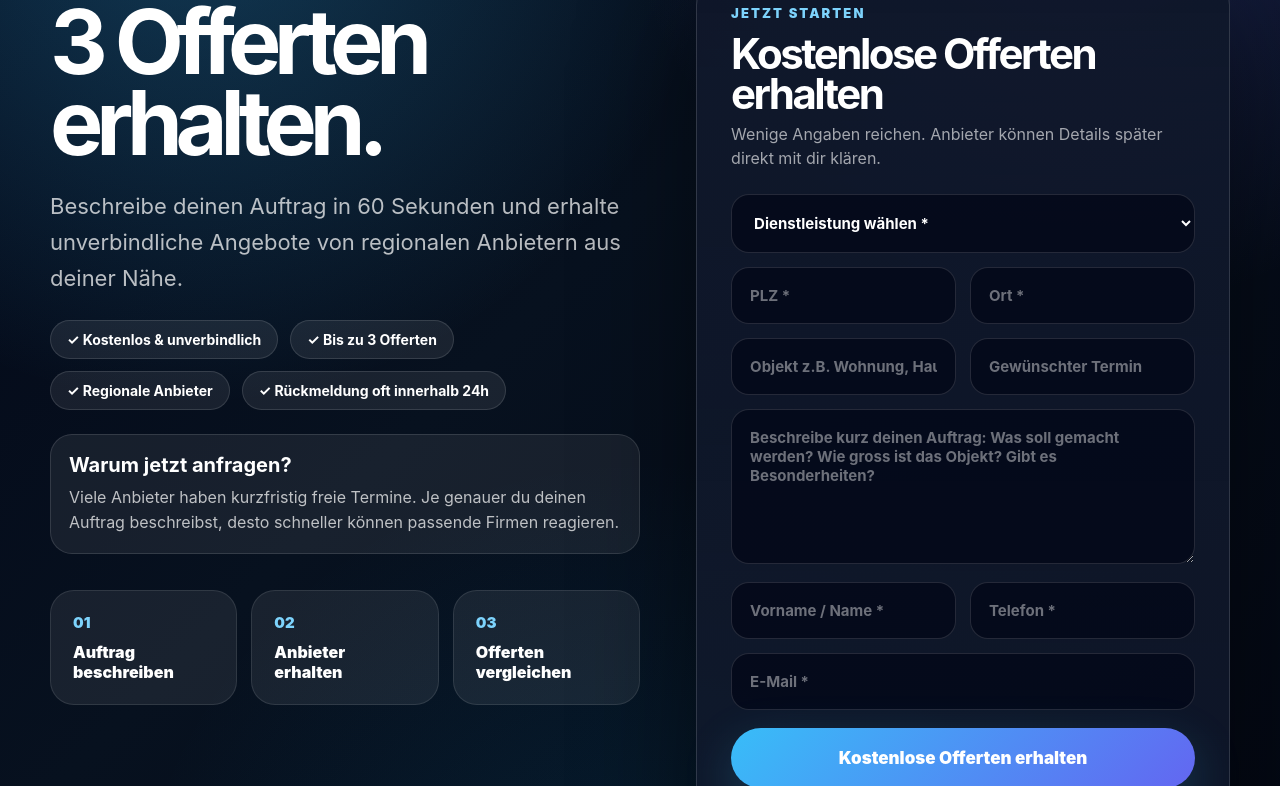
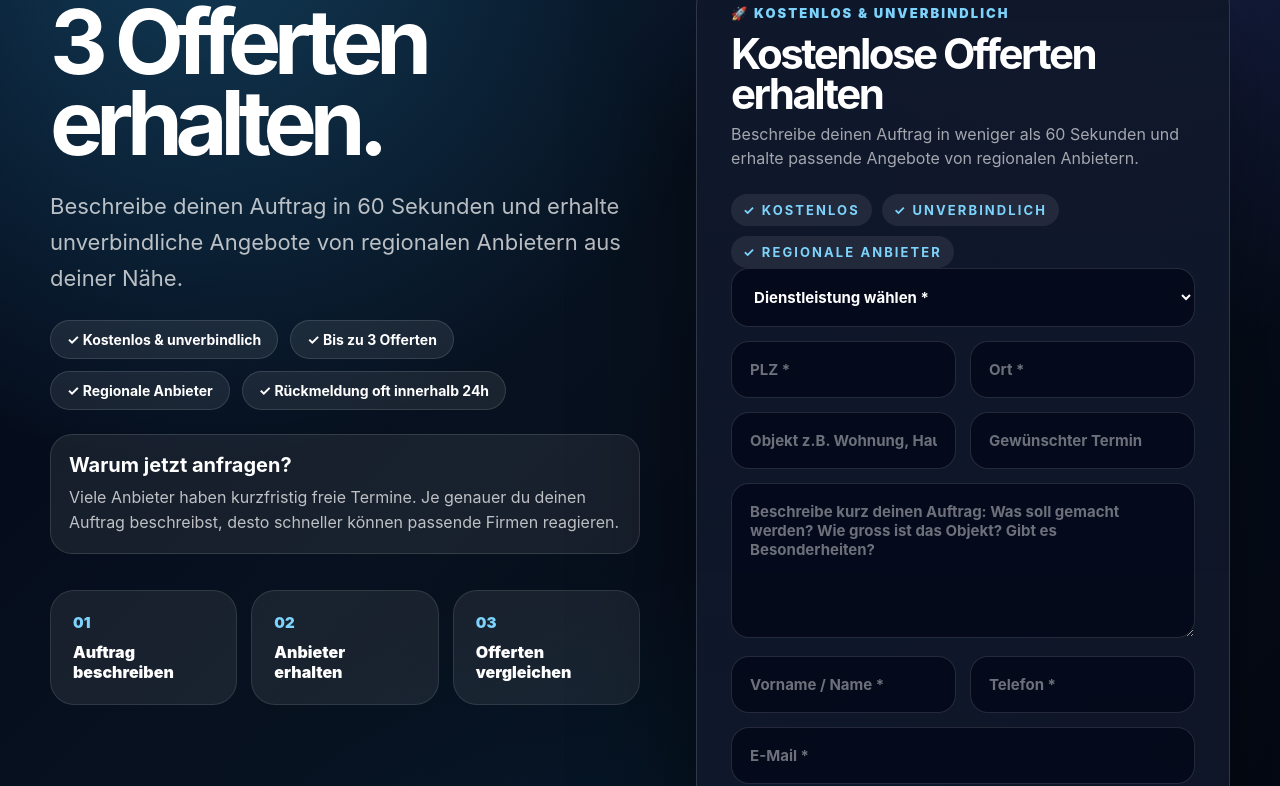
Before and after one commit to Cavara266/auftrago, a Next.js app: page /offerte-anfragen in a window 1280 px wide. Shown: the part 394-1180 px from the top of the page. Built offline with nearby package versions, Linux system fonts and the light colour scheme.

Commit message:
Improve offer form conversion

```diff
--- a/components/offerte-anfrage-form.tsx
+++ b/components/offerte-anfrage-form.tsx
@@ -237,14 +237,20 @@ export default function OfferteAnfrageForm() {
       <div className="quote-form">
         <div className="quote-form-head">
           <span>✅ Anfrage gesendet</span>
+
           <h2>Danke für deine Anfrage</h2>
+
           <p>
             Deine Anfrage wurde erfolgreich übermittelt. Passende Anbieter
             können sich direkt bei dir melden.
           </p>
+
+          <div className="quote-mini-trust">
+            <span>✓ Anfrage gespeichert</span>
+            <span>✓ Kostenlos</span>
+            <span>✓ Unverbindlich</span>
+          </div>
         </div>
-
-        <small>✓ Anfrage gespeichert · ✓ Kostenlos · ✓ Unverbindlich</small>
       </div>
     );
   }
@@ -252,12 +258,20 @@ export default function OfferteAnfrageForm() {
   return (
     <form className="quote-form" onSubmit={handleSubmit}>
       <div className="quote-form-head">
-        <span>Jetzt starten</span>
+        <span>🚀 Kostenlos & unverbindlich</span>
+
         <h2>Kostenlose Offerten erhalten</h2>
+
         <p>
-          Wenige Angaben reichen. Anbieter können Details später direkt mit dir
-          klären.
+          Beschreibe deinen Auftrag in weniger als 60 Sekunden und erhalte
+          passende Angebote von regionalen Anbietern.
         </p>
+
+        <div className="quote-mini-trust">
+          <span>✓ Kostenlos</span>
+          <span>✓ Unverbindlich</span>
+          <span>✓ Regionale Anbieter</span>
+        </div>
       </div>
 
       <select name="service" required defaultValue="">
@@ -309,8 +323,12 @@ export default function OfferteAnfrageForm() {
 
       {error ? <p className="mega-error">{error}</p> : null}
 
+      <div className="quote-security-box">
+        🔒 Deine Daten werden nur zur Vermittlung passender Anbieter verwendet.
+      </div>
+
       <button type="submit" disabled={sending}>
-        {sending ? "Wird gesendet..." : "Kostenlose Offerten erhalten"}
+        {sending ? "Wird gesendet..." : "Jetzt kostenlose Offerten erhalten"}
       </button>
 
       <small>
```
Also changed, not shown: app/globals.css.
